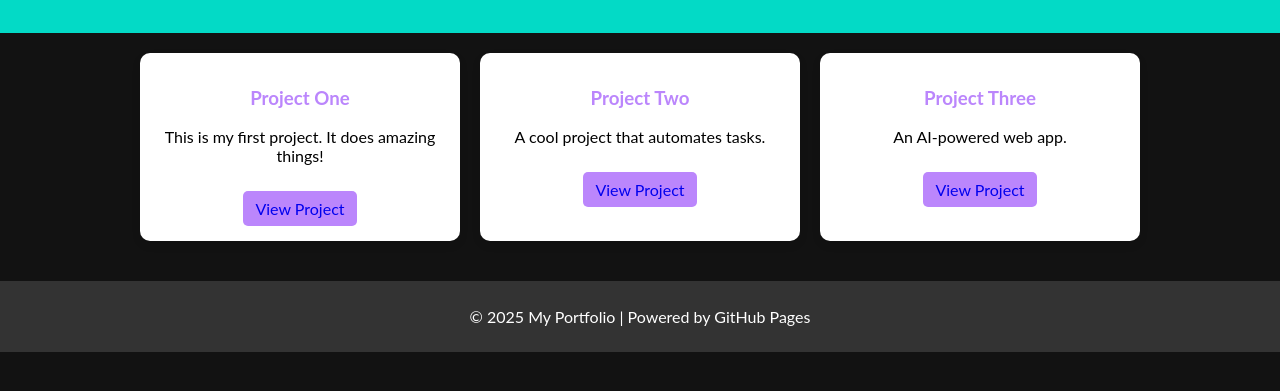
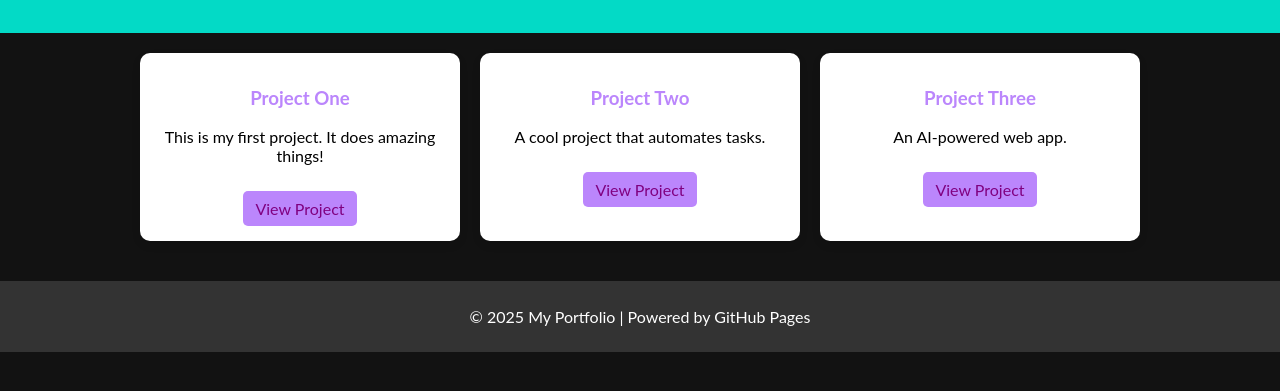
Before and after one commit to Headofstate-data/data-visualisations, a plain HTML site: page index.html in a window 1280 px wide. Shown: the part 97-488 px from the top of the page. Drawn offline with Linux system fonts and the light colour scheme.

Commit message:
Update style.css

```diff
--- a/style.css
+++ b/style.css
@@ -43,7 +43,7 @@ h1 {
 
 .project-card a {
     text-decoration: none;
-    color: soft purple;
+    color: purple;
     background:#BB86FC;
     padding: 8px 12px;
     display: inline-block;
```
